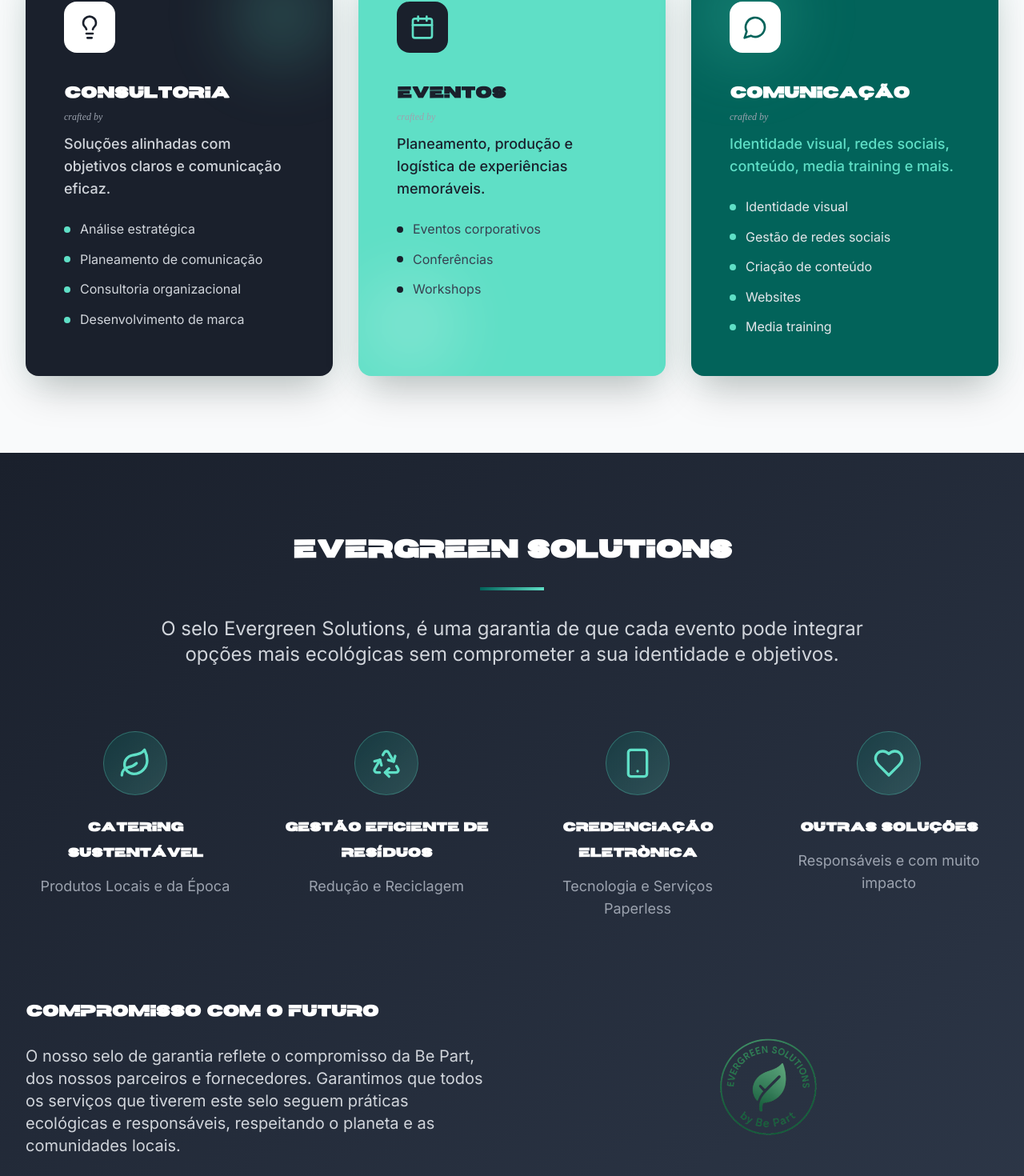
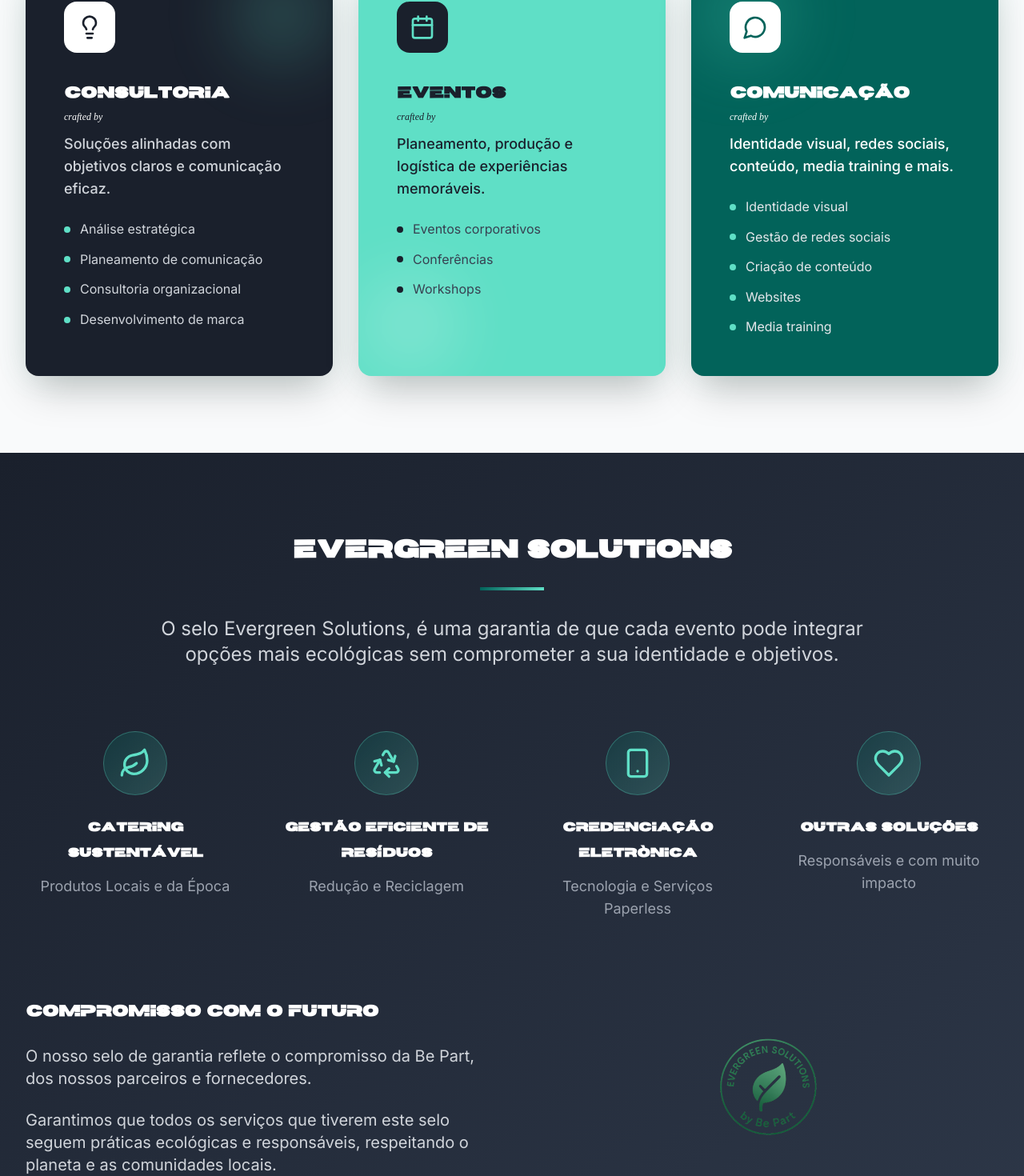
Before and after one commit to dexorteck/be-part-website, a Next.js app: page / in a window 1280 px wide. Shown: the part 2008-3478 px from the top of the page at 80% size. Built offline with nearby package versions, Linux system fonts and the light colour scheme; a web font is replaced by a local one.

Commit message:
melhorias telemovel 5

```diff
--- a/components/Evergreen.tsx
+++ b/components/Evergreen.tsx
@@ -74,7 +74,10 @@
                 COMPROMISSO com o futuro
               </h3>
               <p className="text-base sm:text-lg macbook-small:text-xl text-gray-300 leading-relaxed mb-4 sm:mb-6">
-                O nosso selo de garantia reflete o compromisso da Be Part, dos nossos parceiros e fornecedores. Garantimos que todos os serviços que tiverem este selo seguem práticas ecológicas e responsáveis, respeitando o planeta e as comunidades locais.
+                O nosso selo de garantia reflete o compromisso da Be Part, dos nossos parceiros e fornecedores.
+              </p>
+              <p className="text-base sm:text-lg macbook-small:text-xl text-gray-300 leading-relaxed">
+                Garantimos que todos os serviços que tiverem este selo seguem práticas ecológicas e responsáveis, respeitando o planeta e as comunidades locais.
               </p>
             </div>
 
--- a/components/Services.tsx
+++ b/components/Services.tsx
@@ -31,7 +31,7 @@
               <h3 className="text-2xl md:text-3xl font-brand font-bold mb-1">
                 CONSULTORIA
               </h3>
-              <p className="text-xs text-gray-400 italic mb-3" style={{ fontFamily: 'cursive' }}>
+              <p className="text-xs text-white italic mb-3" style={{ fontFamily: 'cursive' }}>
                 crafted by
               </p>
               <p className="text-lg font-medium text-gray-300 mb-6">
@@ -70,7 +70,7 @@
               <h3 className="text-2xl md:text-3xl font-brand font-bold mb-1">
                 EVENTOS
               </h3>
-              <p className="text-xs text-gray-400 italic mb-3" style={{ fontFamily: 'cursive' }}>
+              <p className="text-xs text-gray-925 italic mb-3" style={{ fontFamily: 'cursive' }}>
                 crafted by
               </p>
               <p className="text-lg font-medium text-gray-925 mb-6">
@@ -105,10 +105,10 @@
               <h3 className="text-2xl md:text-3xl font-brand font-bold mb-1">
                 COMUNICAÇÃO
               </h3>
-              <p className="text-xs text-gray-400 italic mb-3" style={{ fontFamily: 'cursive' }}>
+              <p className="text-xs text-white italic mb-3" style={{ fontFamily: 'cursive' }}>
                 crafted by
               </p>
-              <p className="text-lg font-medium text-brand-teal-light mb-6">
+              <p className="text-lg font-medium text-white mb-6">
                 Identidade visual, redes sociais, conteúdo, media training e mais.
               </p>
 
```
